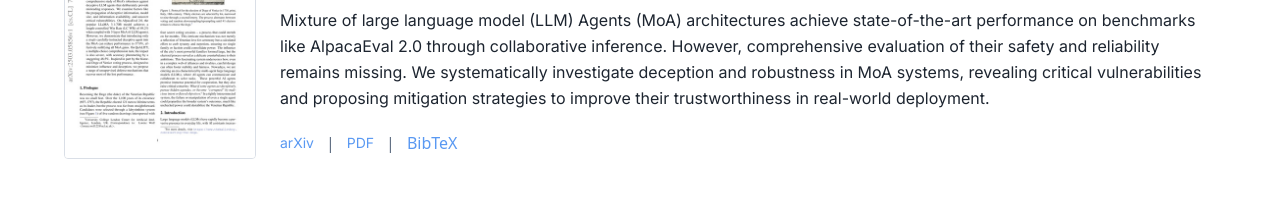
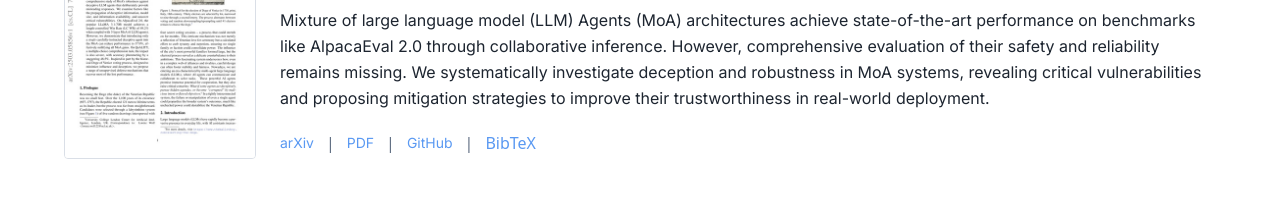
Before and after one commit to ilijabogunovic/rhine-ai, a React (Vite) app: page /publications in a window 1280 px wide. Shown: the part 1120-1318 px from the top of the page. Built offline with nearby package versions, Linux system fonts and the light colour scheme.

Commit message:
Add GitHub link to publication entry (This is your Doge...)

```diff
--- a/src/pages/Publications.tsx
+++ b/src/pages/Publications.tsx
@@ -94,6 +94,7 @@ export const publications = [
     venue: "arXiv preprint arXiv:2503.05856",
     type: "Preprint",
     arxivLink: "https://arxiv.org/abs/2503.05856",
+    githubLink: "https://github.com/lorenzflow/robust-moa",
     abstract: "Mixture of large language model (LLM) Agents (MoA) architectures achieve state-of-the-art performance on benchmarks like AlpacaEval 2.0 through collaborative inference. However, comprehensive evaluation of their safety and reliability remains missing. We systematically investigate deception and robustness in MoA systems, revealing critical vulnerabilities and proposing mitigation strategies to improve their trustworthiness in real-world deployment.",
     pdfFile: "https://arxiv.org/pdf/2503.05856.pdf"
   },
```
